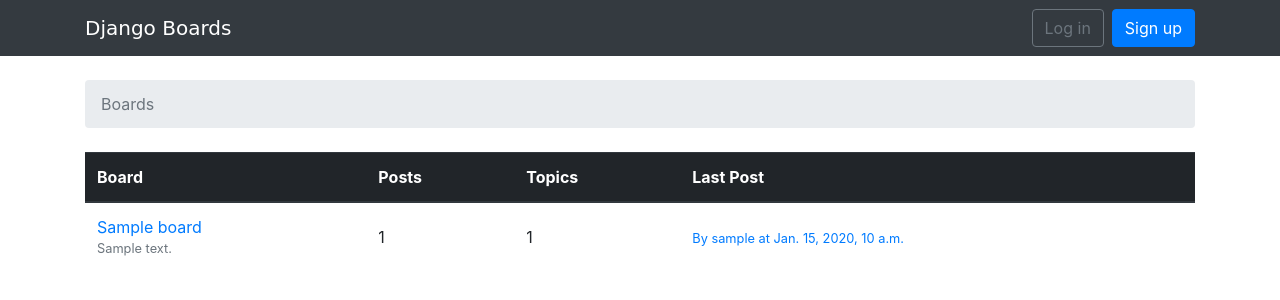
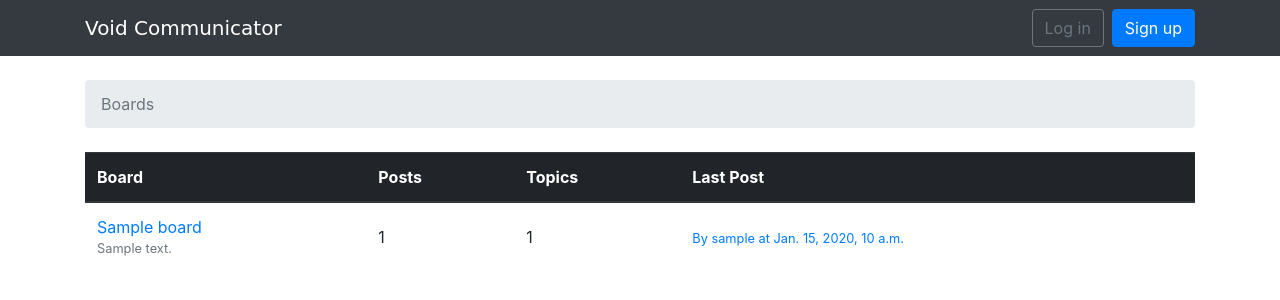
Before and after one commit to frems24/django-boards, a Django app: page / in a window 1280 px wide. Shown: the top 300 px of the page. Run offline with Django 3.2, Linux system fonts and the light colour scheme; tables that the repository leaves empty hold one stand-in row (values such as "Sample post"); some libraries are stand-ins or nearby versions; some web fonts are replaced.

Commit message:
Name change to Void Communicator, only home page visible without login

```diff
--- a/boards/views.py
+++ b/boards/views.py
@@ -3,6 +3,7 @@ from django.views.generic import UpdateView, ListView
 from django.utils import timezone
 from django.utils.decorators import method_decorator
 from django.contrib.auth.decorators import login_required
+from django.contrib.auth.mixins import LoginRequiredMixin
 from django.shortcuts import render, reverse, redirect, get_object_or_404
 
 from boards.forms import NewTopicForm, PostForm
@@ -15,7 +16,7 @@ class BoardListView(ListView):
     template_name = 'home.html'
 
 
-class TopicListView(ListView):
+class TopicListView(LoginRequiredMixin, ListView):
     model = Topic
     context_object_name = 'topics'
     template_name = 'topics.html'
@@ -31,7 +32,7 @@ class TopicListView(ListView):
         return queryset
 
 
-class PostListView(ListView):
+class PostListView(LoginRequiredMixin, ListView):
     model = Post
     context_object_name = 'posts'
     template_name = 'topic_posts.html'
--- a/templates/base.html
+++ b/templates/base.html
@@ -2,7 +2,7 @@
 <html lang="en">
 <head>
     <meta charset="utf-8">
-    <title>{% block title %}Django Boards{% endblock %}</title>
+    <title>{% block title %}Void Communicator{% endblock %}</title>
     <link href="https://fonts.googleapis.com/css?family=Freckle+Face" rel="stylesheet">
     <link rel="stylesheet" href="{% static 'css/bootstrap.min.css' %}">
     <link rel="stylesheet" href="{% static 'css/app.css' %}">
@@ -12,7 +12,7 @@
 {% block body %}
     <nav class="navbar navbar-expand-lg navbar-dark bg-dark">
         <div class="container">
-            <a class="navbar-brand" href="{% url 'home' %}">Django Boards</a>
+            <a class="navbar-brand" href="{% url 'home' %}">Void Communicator</a>
             <button class="navbar-toggler" type="button" data-toggle="collapse" data-target="#mainMenu"
                     aria-controls="mainMenu" aria-expanded="false" aria-label="Toggle navigation">
                 <span class="navbar-toggler-icon"></span>
```
Also changed, not shown: boards/tests/test_view_edit_post.py (+0 -1 lines).
